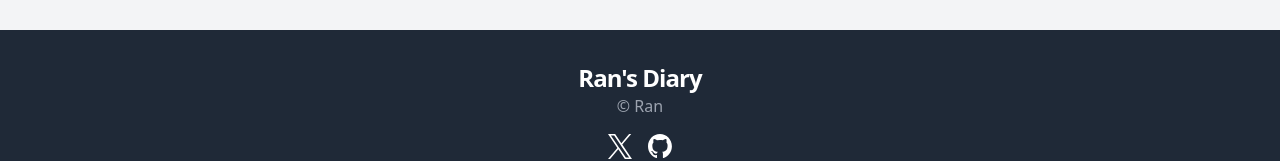
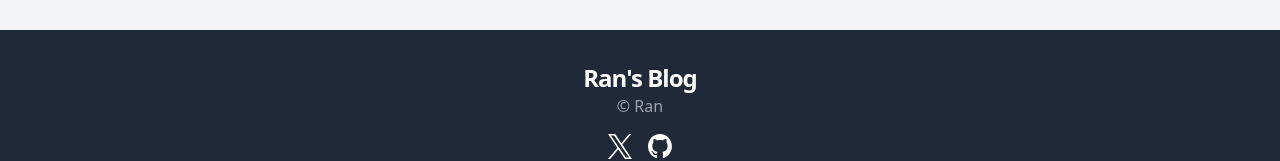
Before and after one commit to Masurun/blog-app, a Next.js app: page / in a window 1280 px wide. Shown: the part 2418-2579 px from the top of the page. Built offline with nearby package versions, Linux system fonts and the light colour scheme.

Commit message:
フッターのブログのタイトルを修正

```diff
--- a/src/app/_components/footer.tsx
+++ b/src/app/_components/footer.tsx
@@ -8,7 +8,7 @@ export function Footer() {
     <footer className="bg-gray-800 text-white py-8">
       <div className="container mx-auto px-5">
         <div className="text-center text-2xl font-bold tracking-tighter">
-        <Link href="/">Ran's Diary</Link>
+        <Link href="/">Ran's Blog</Link>
         </div>
         <div className="text-center mb-4">
           <p className="text-gray-400">© Ran</p>
```
